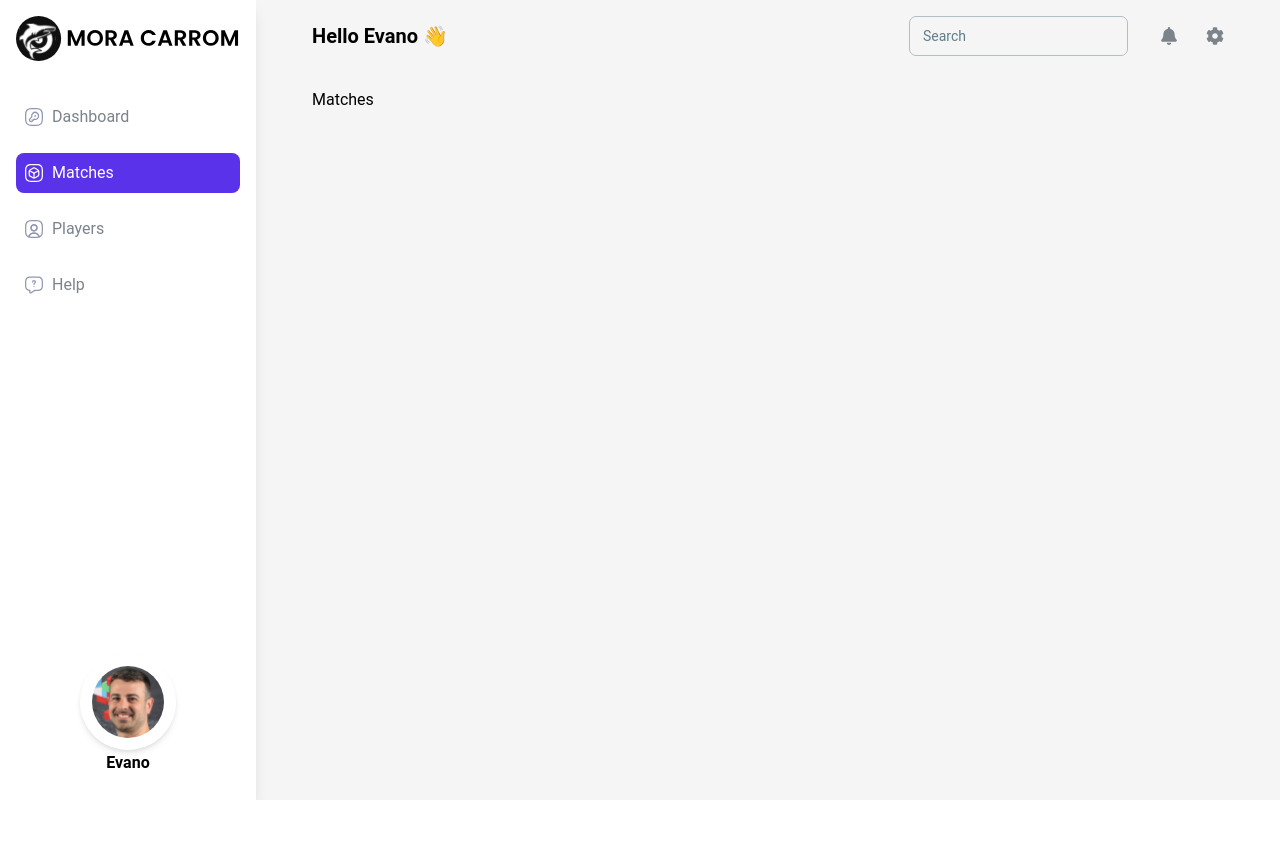
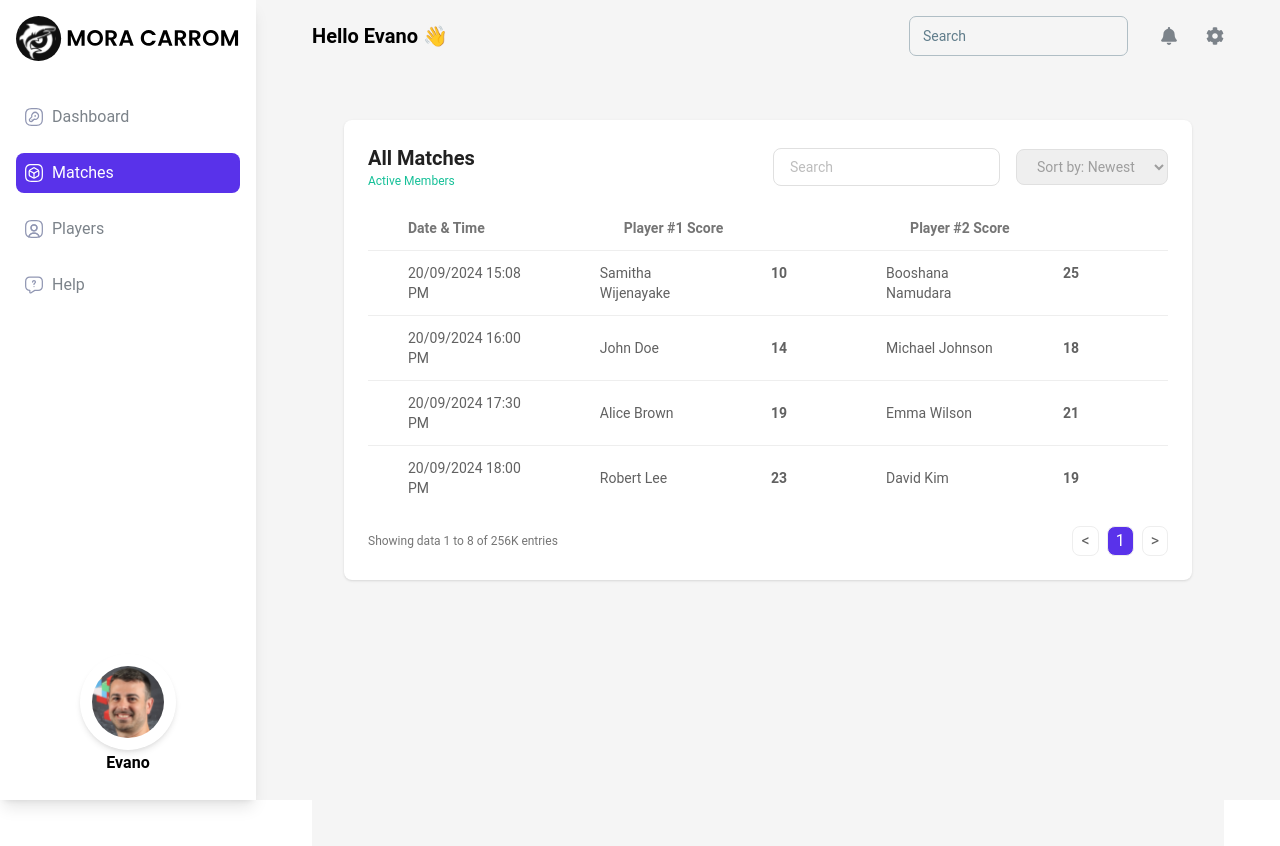
Before and after one commit to ChathuraIshara/CarromApp, a React (Vite) app: page / in a window 1280 px wide. Both pictures are taken after a click on the item "Matches". Shown: the top 846 px of the page. Before the commit the page ends 800 px from the top, so only its background shows below. Built offline with nearby package versions, Linux system fonts and the light colour scheme.

Commit message:
update matches

```diff
--- a/src/components/Matches.jsx
+++ b/src/components/Matches.jsx
@@ -1,9 +1,247 @@
-import React from 'react'
+import React, { useState } from "react";
 
-function Matches() {
+const matches = [
+  {
+    id: 1,
+    date: "20/09/2024",
+    time: "15:08 PM",
+    player1: "Samitha Wijenayake",
+    player1Score: 10,
+    player2: "Booshana Namudara",
+    player2Score: 25,
+  },
+  {
+    id: 2,
+    date: "20/09/2024",
+    time: "16:00 PM",
+    player1: "John Doe",
+    player1Score: 14,
+    player2: "Michael Johnson",
+    player2Score: 18,
+  },
+  {
+    id: 3,
+    date: "20/09/2024",
+    time: "17:30 PM",
+    player1: "Alice Brown",
+    player1Score: 19,
+    player2: "Emma Wilson",
+    player2Score: 21,
+  },
+  {
+    id: 4,
+    date: "20/09/2024",
+    time: "18:00 PM",
+    player1: "Robert Lee",
+    player1Score: 23,
+    player2: "David Kim",
+    player2Score: 19,
+  },
+];
+
+const PAGE_SIZE = 8; // Number of matches per page
+
+export function Matches() {
+  const [currentPage, setCurrentPage] = useState(1);
+
+  // Calculate total pages
+  const totalPages = Math.ceil(matches.length / PAGE_SIZE);
+
+  // Get matches for the current page
+  const currentMatches = matches.slice(
+    (currentPage - 1) * PAGE_SIZE,
+    currentPage * PAGE_SIZE
+  );
+
+  // Handle page change
+  const handleNext = () => {
+    if (currentPage < totalPages) {
+      setCurrentPage(currentPage + 1);
+    }
+  };
+
+  const handlePrevious = () => {
+    if (currentPage > 1) {
+      setCurrentPage(currentPage - 1);
+    }
+  };
+
+  const handlePageChange = (page) => {
+    setCurrentPage(page);
+  };
+
+  const renderPagination = () => {
+    const pages = [];
+
+    // Always show the 1st page
+    pages.push(
+      <button
+        key={1}
+        className={`px-2 py-0.5 border rounded-lg ${
+          currentPage === 1
+            ? "bg-[#5932EA] text-white"
+            : "text-gray-700 hover:bg-gray-200"
+        } transition-all`}
+        onClick={() => handlePageChange(1)}
+      >
+        1
+      </button>
+    );
+
+    // Always show the 2nd page if totalPages > 1
+    if (totalPages > 1) {
+      pages.push(
+        <button
+          key={2}
+          className={`px-2 py-0.5 border rounded-lg ${
+            currentPage === 2
+              ? "bg-[#5932EA] text-white"
+              : "text-gray-700 hover:bg-gray-200"
+          } transition-all`}
+          onClick={() => handlePageChange(2)}
+        >
+          2
+        </button>
+      );
+    }
+
+    // Show ellipsis if there are more pages between the current page and the 2nd page
+    if (currentPage > 3 && totalPages > 3) {
+      pages.push(
+        <span key="ellipsis1" className="px-3 py-1 text-gray-700">
+          ...
+        </span>
+      );
+    }
+
+    // Show the current page if it's beyond the first two pages
+    if (currentPage > 2 && currentPage < totalPages) {
+      pages.push(
+        <button
+          key={currentPage}
+          className="px-2 py-0.5 border rounded-lg bg-[#5932EA] text-white transition-all"
+          onClick={() => handlePageChange(currentPage)}
+        >
+          {currentPage}
+        </button>
+      );
+    }
+
+    // Show ellipsis if there are more pages between the current page and the last page
+    if (currentPage < totalPages - 1 && totalPages > 3) {
+      pages.push(
+        <span key="ellipsis2" className="px-2 py-0.5 text-gray-700">
+          ...
+        </span>
+      );
+    }
+
+    // Always show the last page if totalPages > 2
+    if (totalPages > 2) {
+      pages.push(
+        <button
+          key={totalPages}
+          className={`px-2 py-0.5 border rounded-lg ${
+            currentPage === totalPages
+              ? "bg-[#5932EA] text-white"
+              : "text-gray-700 hover:bg-gray-200"
+          } transition-all`}
+          onClick={() => handlePageChange(totalPages)}
+        >
+          {totalPages}
+        </button>
+      );
+    }
+
+    return pages;
+  };
+
   return (
-    <div>Matches</div>
-  )
+    <div className="min-h-screen bg-gray-100 p-8">
+      <div className="bg-white shadow rounded-lg p-6">
+        <div className="flex justify-between items-center mb-4">
+          <div className="flex flex-col">
+            <h2 className="text-xl font-semibold text-gray-900">All Matches</h2>
+            <h6 className="text-[12px] text-[#16C098]">Active Members</h6>
+          </div>
+          <div>
+            <input
+              type="text"
+              placeholder="Search"
+              className="border border-gray-300 rounded-lg px-4 py-2 text-sm focus:border-black "
+            />
+            <select className="ml-4 border border-gray-300 rounded-lg px-4 py-2 text-sm text-gray-500 focus:border-black transition-all">
+              <option className="text-gray-500">Sort by: Newest</option>
+              <option className="text-gray-500">Sort by: Oldest</option>
+            </select>
+          </div>
+        </div>
+        <table className="min-w-full bg-white">
+          <thead>
+            <tr>
+              <th className="text-left py-3 px-10 font-semibold text-sm text-gray-600">
+                Date & Time
+              </th>
+              <th className="text-left py-3 px-10 font-semibold text-sm text-gray-600">
+                Player #1 Score
+              </th>
+              <th className="text-left py-3 px-10 font-semibold text-sm text-gray-600">
+                Player #2 Score
+              </th>
+            </tr>
+          </thead>
+          <tbody>
+            {currentMatches.map((match) => (
+              <tr key={match.id} className="border-t">
+                <td className="py-3 px-10 text-sm text-gray-700">
+                  {match.date} {match.time}
+                </td>
+                <td className="py-3 px-4 text-sm text-gray-700">
+                  <div className="grid grid-cols-2 gap-2">
+                    <span>{match.player1}</span>
+                    <span className="px-10  font-semibold">
+                      {match.player1Score}
+                    </span>
+                  </div>
+                </td>
+                <td className="py-3 px-4 text-sm text-gray-700">
+                  <div className="grid grid-cols-2 gap-2">
+                    <span>{match.player2}</span>
+                    <span className="px-10 font-semibold">
+                      {match.player2Score}
+                    </span>
+                  </div>
+                </td>
+              </tr>
+            ))}
+          </tbody>
+        </table>
+        <div className="mt-4 flex justify-between items-center">
+          <div className="text-[12px] text-gray-600">
+            Showing data 1 to 8 of 256K entries
+            {/* Showing page {currentPage} of {totalPages} */}
+          </div>
+          <div className="flex items-center space-x-2">
+            <button
+              onClick={handlePrevious}
+              className={`px-2 py-0.5 border rounded-lg text-gray-700  hover:bg-gray-200 transition-all`}
+              disabled={currentPage === 1}
+            >
+              &lt;
+            </button>
+            {renderPagination()}
+            <button
+              onClick={handleNext}
+              className={`px-2 py-0.5 border rounded-lg text-gray-700  hover:bg-gray-200 transition-all`}
+              disabled={currentPage === totalPages}
+            >
+              &gt;
+            </button>
+          </div>
+        </div>
+      </div>
+    </div>
+  );
 }
 
-export default Matches
+export default Matches;
```
